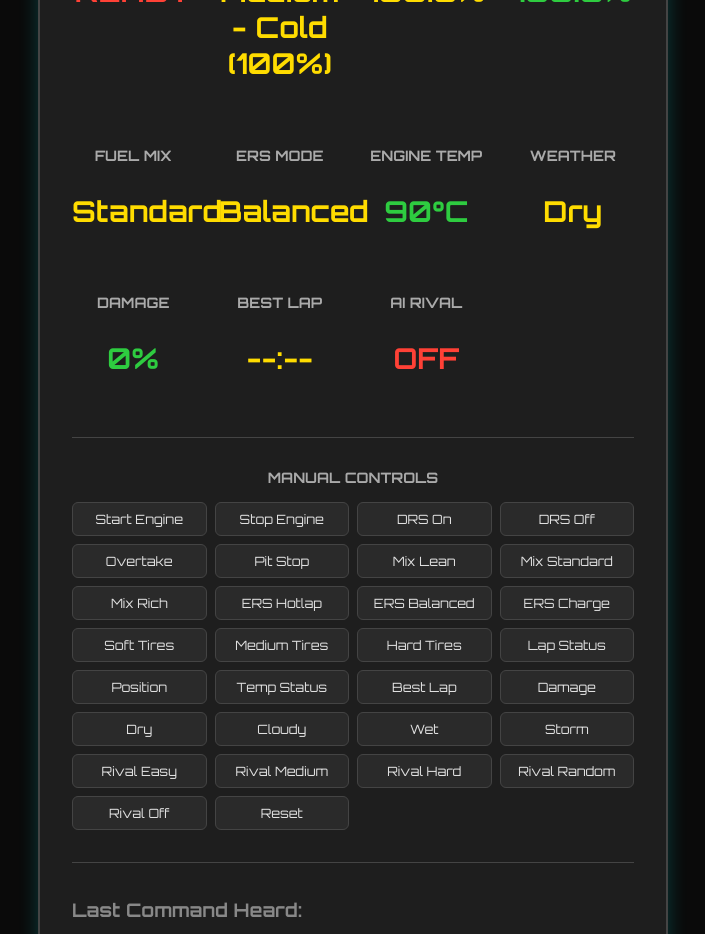
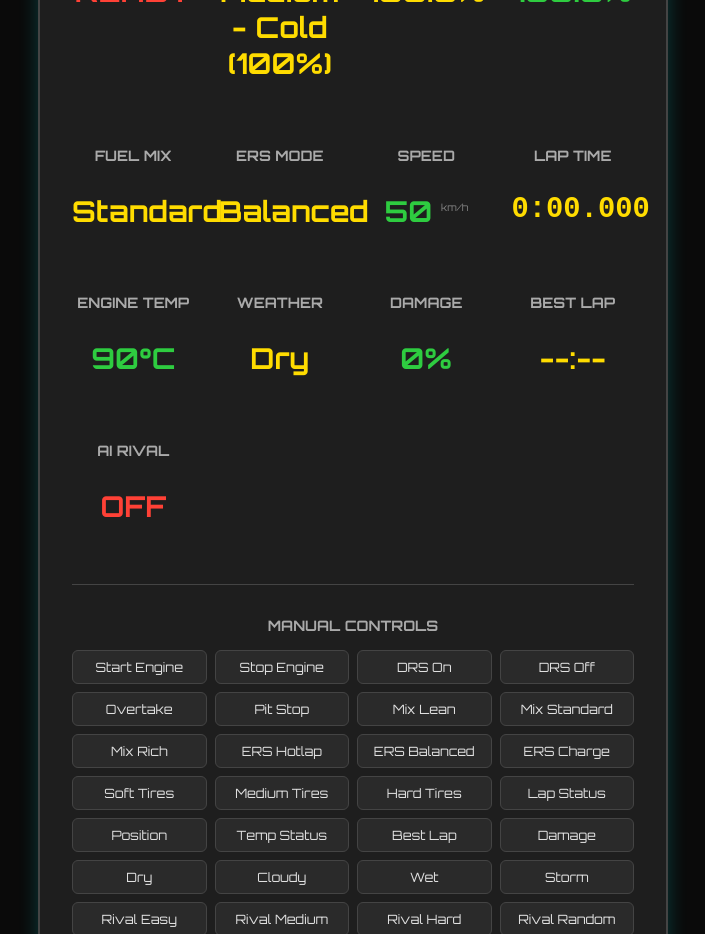
Before and after one commit to afman42/race-car-vue-voice-control, a Vue app: page / in a window 1280 px wide. Shown: the part 1060-1994 px from the top of the page, without its empty margins (287-992 px from the left). Built offline with nearby package versions, Linux system fonts and the light colour scheme.

Commit message:
feat: faster sim ticks, neutral creep fix, speed + lap timer dashboard, gentler engine temps

```diff
--- a/src/components/RaceControl.vue
+++ b/src/components/RaceControl.vue
@@ -227,6 +227,14 @@
         <p class="status info">{{ ersMode }}</p>
       </div>
       <div class="display-item">
+        <h2>{{ t("ui.speed") }}</h2>
+        <p class="status on">{{ speedKmh }} <span class="unit-label">km/h</span></p>
+      </div>
+      <div class="display-item">
+        <h2>{{ t("ui.currentLapTime") }}</h2>
+        <p class="status info lap-time">{{ formatLapTime(currentLapTime) }}</p>
+      </div>
+      <div class="display-item">
         <h2>{{ t("ui.engineTemp") }}</h2>
         <p
           :class="[
@@ -369,6 +377,7 @@ const {
   isLowFuel,
   bestLapTime,
   lastLapTime,
+  currentLapTime,
   leaderboard,
   weather,
   carDamage,
@@ -383,6 +392,7 @@ const {
   playerLoopPos,
   rivalLoopPos,
   currentSegmentIndex,
+  speedKmh,
   startEngine,
   stopEngine,
   activateDrs,
@@ -899,6 +909,16 @@ h1 {
   transition: width 0.1s linear;
 }
 
+.unit-label {
+  font-size: 0.6rem;
+  color: #888;
+  font-weight: normal;
+  vertical-align: super;
+}
+.lap-time {
+  font-family: monospace;
+}
+
 .lap-banner {
   text-align: center;
   font-weight: bold;
--- a/src/composables/useCar.js
+++ b/src/composables/useCar.js
@@ -144,6 +144,19 @@ export function useCar() {
     const penalty =
       (carDamage.value / 100) * CAR_SETTINGS.DAMAGE_MAX_PACE_PENALTY;
     return Math.max(0, 1 - penalty);
+  });    // --- DERIVED SPEED ---
+  // Compute a conceptual speed in km/h from RPM, gear ratio, and cornering.
+  // Pure fun — not a physics model, but gives the driver a sense of pace.
+  const speedKmh = computed(() => {
+    const ratio = normalizedRpmRatio();
+    const gr = currentGear.value > 0
+      ? (CAR_SETTINGS.GEAR_RATIOS[currentGear.value] || 0.5)
+      : 0;
+    const seg = findSegmentAtProgress(lapProgress.value);
+    const cf = seg.segment.type === "corner" ? CAR_SETTINGS.CORNER_SPEED_CAP : 1.0;
+    const base = 50 + ratio * gr * 200;
+    const raw = base * cf * (weatherConfig().gripFactor || 1.0) * paceFactor.value;
+    return Math.round(raw);
   });
 
   // --- RACE STANDINGS ---
@@ -279,8 +292,10 @@ export function useCar() {
 
     // Distance accrues with RPM × gear ratio: the same RPM in a higher gear
     // produces more speed. Wet weather (grip) and damage (pace) modulate.
-    const gearRatio =
-      CAR_SETTINGS.GEAR_RATIOS[currentGear.value] || 0.5;
+    // In neutral (gear 0) the car barely creeps — no gear ratio to accelerate.
+    const gearRatio = currentGear.value > 0
+      ? (CAR_SETTINGS.GEAR_RATIOS[currentGear.value] || 0.5)
+      : 0;
     const rawSpeed =
       CAR_SETTINGS.LAP_DISTANCE *
       0.1 *
@@ -893,6 +908,7 @@ export function useCar() {
     isLowFuel,
     damageStatus,
     paceFactor,
+    speedKmh,
     standings,
     playerLoopPos,
     rivalLoopPos,
--- a/src/config.js
+++ b/src/config.js
@@ -7,13 +7,15 @@ export const CAR_SETTINGS = {
   OVERTAKE_DURATION_MS: 8000,
   OVERTAKE_BATTERY_COST: 20,
   PIT_STOP_DURATION_MS: 4000,
-  SIMULATION_TICK_MS: 5000,
+  // Simulation tick rate. Lower = smoother, more responsive updates.
+  // All per-tick rates below are scaled for this interval.
+  SIMULATION_TICK_MS: 2000,
   FUEL_CONSUMPTION_RATE: {
-    LEAN: 0.2,
-    STANDARD: 0.5,
-    RICH: 1.2,
+    LEAN: 0.08,
+    STANDARD: 0.2,
+    RICH: 0.48,
   },
-  BATTERY_RECHARGE_RATE: 0.2,
+  BATTERY_RECHARGE_RATE: 0.08,
 
   // RPM-based fuel multiplier: ranges linearly from MIN (idle) to MAX (max RPM).
   RPM_MULTIPLIER_MIN: 0.3,
@@ -26,7 +28,7 @@ export const CAR_SETTINGS = {
 
   // Tire wear: tires lose this much "life" (percent) per simulation tick
   // while the engine runs, more at higher RPM. Life maps to a status label.
-  TIRE_WEAR_RATE: 1.5,
+  TIRE_WEAR_RATE: 0.6,
   TIRE_OPTIMAL_THRESHOLD: 70,
   TIRE_WORN_THRESHOLD: 30,
 
@@ -40,13 +42,14 @@ export const CAR_SETTINGS = {
   TEMP_AMBIENT: 90,
   TEMP_OPTIMAL_MAX: 110,
   TEMP_CRITICAL: 130,
-  TEMP_RISE_RATE: 12, // max degrees gained per tick at full RPM
-  TEMP_COOL_RATE: 8, // degrees shed per tick toward ambient
-  TEMP_OVERTAKE_PENALTY: 10, // extra degrees per tick while overtaking
+  TEMP_RISE_RATE: 4,   // max degrees gained per tick at full RPM (was 12)
+  TEMP_COOL_RATE: 3,   // degrees shed per tick toward ambient (was 8)
+  TEMP_OVERTAKE_PENALTY: 4, // extra degrees per tick while overtaking (was 10)
 
   // Lap timing: simulated milliseconds added to the current lap each tick.
   // Faster laps (higher RPM) finish in fewer ticks, so they post lower times.
-  LAP_TIME_PER_TICK_MS: 1000,
+  // Lap timing: simulated milliseconds added to the current lap each tick.
+  LAP_TIME_PER_TICK_MS: 400,
   LEADERBOARD_SIZE: 5, // how many fastest laps to keep on the board
 
   // Damage (0..100). Accrues from overheating and running ruined tires, and
@@ -72,8 +75,8 @@ export const CAR_SETTINGS = {
   GEAR_RATIOS: [0, 0.45, 0.60, 0.78, 0.95, 1.15, 1.35, 1.55],
   GEAR_SHIFT_RPM: 7500, // RPM threshold that triggers an upshift
   GEAR_DROP_RPM: 5000, // RPM drops to this after an upshift
-  GEAR_RPM_CLIMB: 1500, // RPM gained per simulation tick while in gear
-  GEAR_START_RPM: 4000, // RPM when the engine starts (car is "ready to race")
+  GEAR_RPM_CLIMB: 1000, // RPM gained per tick while in gear (was 1500 at 5s tick)
+  GEAR_START_RPM: 4000, // RPM when the engine starts (car is ready to race)
 
   // Track layout: segments that make up each lap, defining where the car
   // upshifts (straights) and downshifts (corners). Lengths must sum to
--- a/src/i18n.js
+++ b/src/i18n.js
@@ -53,13 +53,14 @@ const messages = {
     "ui.battery": "Battery",
     "ui.fuelMix": "Fuel Mix",
     "ui.ersMode": "ERS Mode",
+    "ui.speed": "Speed",
+    "ui.currentLapTime": "Lap Time",
     "ui.engineTemp": "Engine Temp",
     "ui.weather": "Weather",
     "ui.damage": "Damage",
     "ui.lastLap": "Last Lap",
     "ui.bestLap": "Best Lap",
     "ui.leaderboard": "Fastest Laps",
-    "ui.noLaps": "No laps yet",
     "ui.lapColumn": "Lap",
     "ui.timeColumn": "Time",
     "ui.lapShort": ({ lap }) => `L${lap}`,
@@ -229,6 +230,8 @@ const messages = {
     "ui.fuelMix": "Campuran BBM",
     "ui.ersMode": "Mode ERS",
     "ui.engineTemp": "Suhu Mesin",
+    "ui.speed": "Kecepatan",
+    "ui.currentLapTime": "Waktu Lap",
     "ui.bestLap": "Lap Tercepat",
     "ui.lastLap": "Lap Terakhir",
     "ui.weather": "Cuaca",
```
